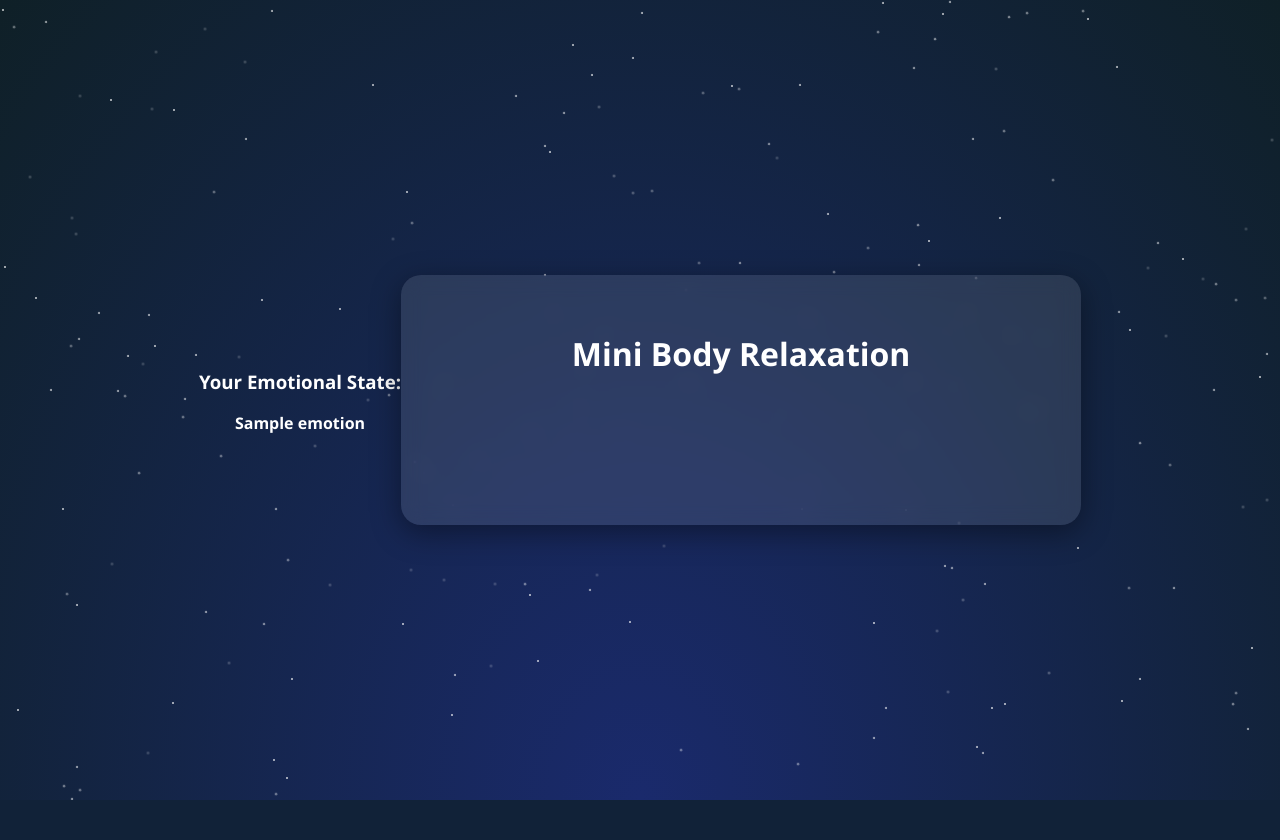
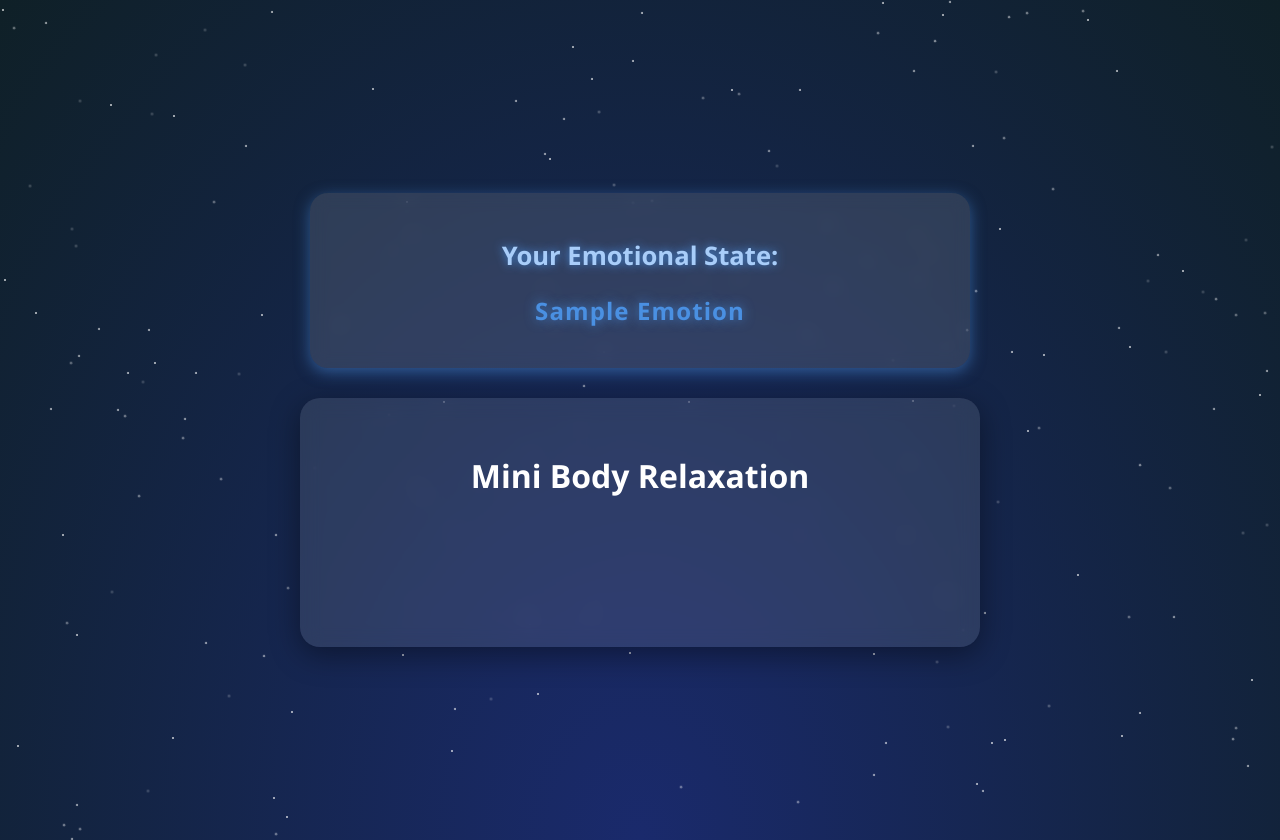
Before and after one commit to shreyagoyal276/CalmCoders, a Flask app: template website/templates/relax.html in a window 1280 px wide. Before the commit the page ends 800 px from the top, so only its background shows below. Run offline with Flask 3, Linux system fonts and the light colour scheme; the template is opened without the code that fills it: most values are stand-ins (such as "Sample title", 1, 10 or a date in 2020); parts of the project's set-up code (start-up, migrations or seed data) failed here and were passed over.

Commit message:
relax looping issue fixed

```diff
--- a/website/static/relax.css
+++ b/website/static/relax.css
@@ -129,3 +129,56 @@ iframe {
   background-color: rgba(255, 255, 255, 0.4);
   color: #000;
 }
+
+
+#emotion-result {
+  position: relative;
+  z-index: 3;
+  background: rgba(255, 255, 255, 0.12);
+  backdrop-filter: blur(8px);
+  border-radius: 18px;
+  padding: 20px 30px;
+  max-width: 400px;
+  margin-bottom: 25px;
+  color: #d0e7ff;
+  font-weight: 600;
+  box-shadow: 0 4px 15px rgba(74, 144, 226, 0.5);
+  text-shadow: 0 0 8px rgba(74, 144, 226, 0.8);
+  user-select: none;
+  font-size: 1.3rem;
+  text-align: center;
+}
+
+#emotion-result h3 {
+  margin-bottom: 10px;
+  font-weight: 700;
+  font-size: 1.6rem;
+  color: #a8cdf9;
+  text-shadow: 0 0 10px #4a90e2;
+}
+
+#emotion-result p strong {
+  font-size: 1.5rem;
+  text-transform: capitalize;
+  color: #4a90e2;
+  letter-spacing: 1.1px;
+  text-shadow: 0 0 12px #4a90e2cc;
+}
+body.relax-bg {
+  display: flex;
+  flex-direction: column;
+  justify-content: center;
+  align-items: center;
+  padding: 20px; /* optional for spacing */
+}
+
+#emotion-result {
+  margin-bottom: 30px; /* space between emotion box and relax container */
+  max-width: 600px; /* same width as relax container */
+  width: 90%;
+}
+
+.relax-container {
+  max-width: 600px;
+  width: 90%;
+}
--- a/website/static/relax.js
+++ b/website/static/relax.js
@@ -62,6 +62,7 @@ if (speechSynthesis.getVoices().length === 0) {
 }
 
 let stepTimeout;
+let skipPromptShown = false;
 
 function showStep() {
   if (index < relaxSteps.length) {
@@ -70,7 +71,9 @@ function showStep() {
     speakText(step);
     index++;
 
-    if (index === 1) {
+    // Show skip prompt only once at step 1
+    if (index === 1 && !skipPromptShown) {
+      skipPromptShown = true; // mark as shown
       setTimeout(() => {
         const skip = confirm("Do you want to skip the relaxation session and go directly to exploration?");
         if (skip) {
@@ -81,7 +84,6 @@ function showStep() {
         }
       }, 10000);
     }
-
 
     stepTimeout = setTimeout(() => {
       showStep();
```
